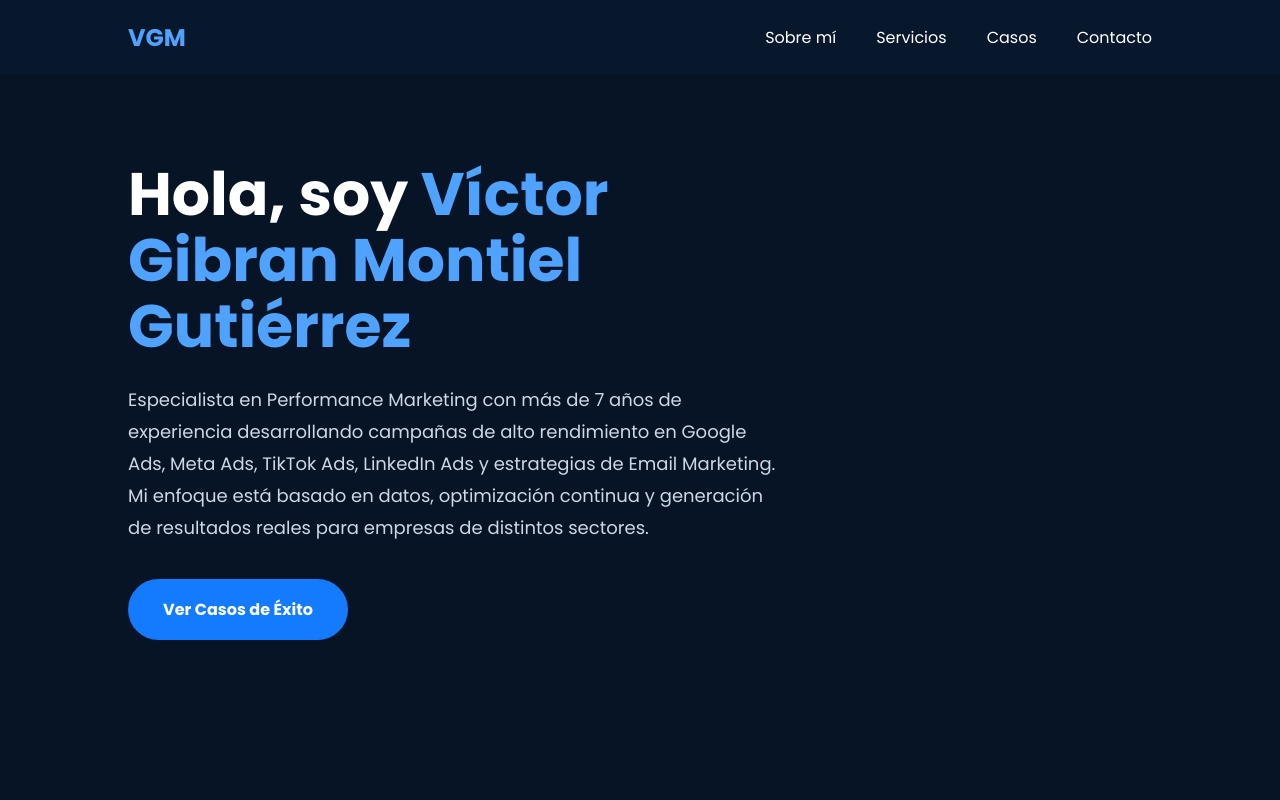
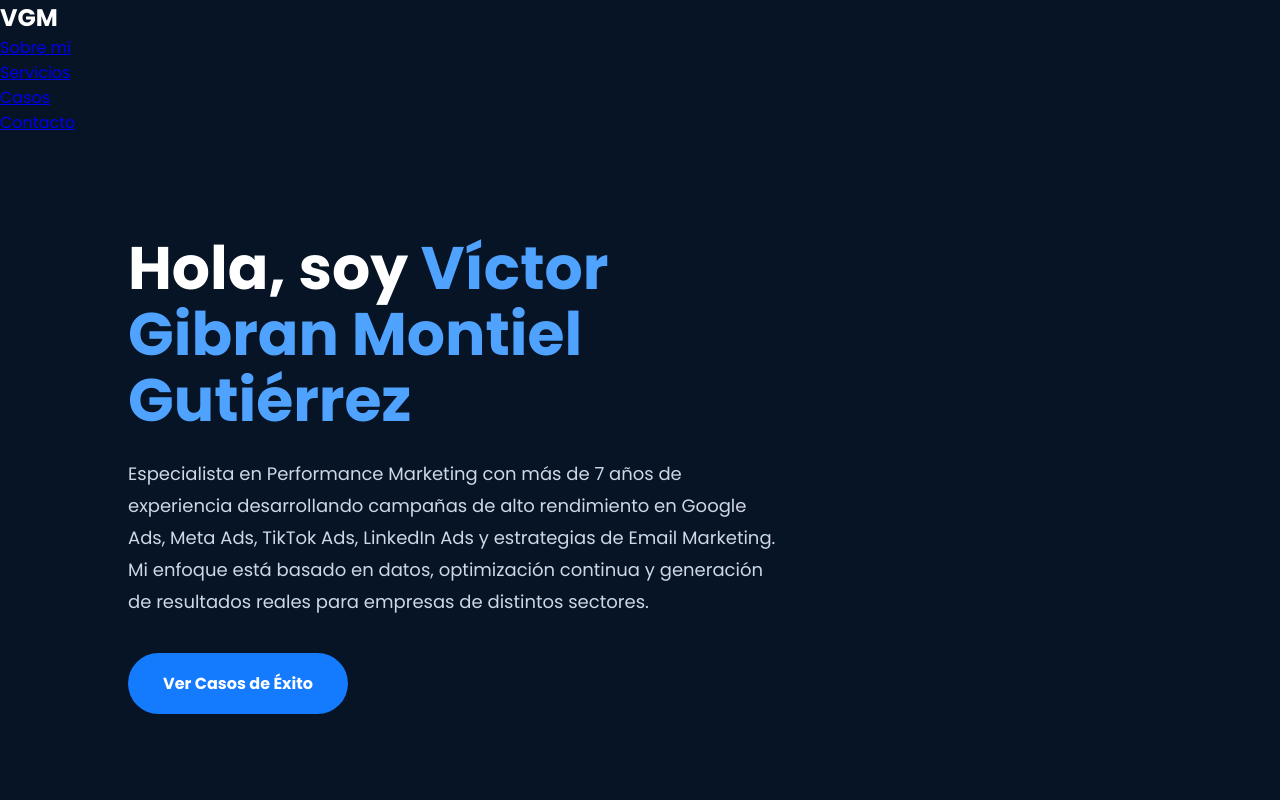
Before and after one commit to gibran3093-victor/portafolio-de-Victor, a plain HTML site: page index.html in a window 1280 px wide. Shown: the top 800 px of the page. Drawn offline with Linux system fonts and the light colour scheme.

Commit message:
Update index.html

```diff
--- a/index.html
+++ b/index.html
@@ -34,49 +34,24 @@ padding:100px 10%;
 
 }
 
-nav{
+<nav>
 
-position:fixed;
-top:0;
-left:0;
-width:100%;
-background:#08182c;
-display:flex;
-justify-content:space-between;
-align-items:center;
-padding:20px 10%;
-z-index:999;
+    <h2>VGM</h2>
 
-}
+    <div class="menu-toggle" id="menu-toggle">
+        ☰
+    </div>
 
-nav h2{
+    <ul id="menu">
 
-color:#4FA3FF;
+        <li><a href="#about">Sobre mí</a></li>
+        <li><a href="#services">Servicios</a></li>
+        <li><a href="#cases">Casos</a></li>
+        <li><a href="#contact">Contacto</a></li>
 
-}
+    </ul>
 
-nav ul{
-
-display:flex;
-list-style:none;
-gap:40px;
-
-}
-
-nav a{
-
-text-decoration:none;
-color:white;
-transition:.3s;
-
-}
-
-nav a:hover{
-
-color:#4FA3FF;
-
-}
-
+</nav>
 .hero{
 
 height:100vh;
```
